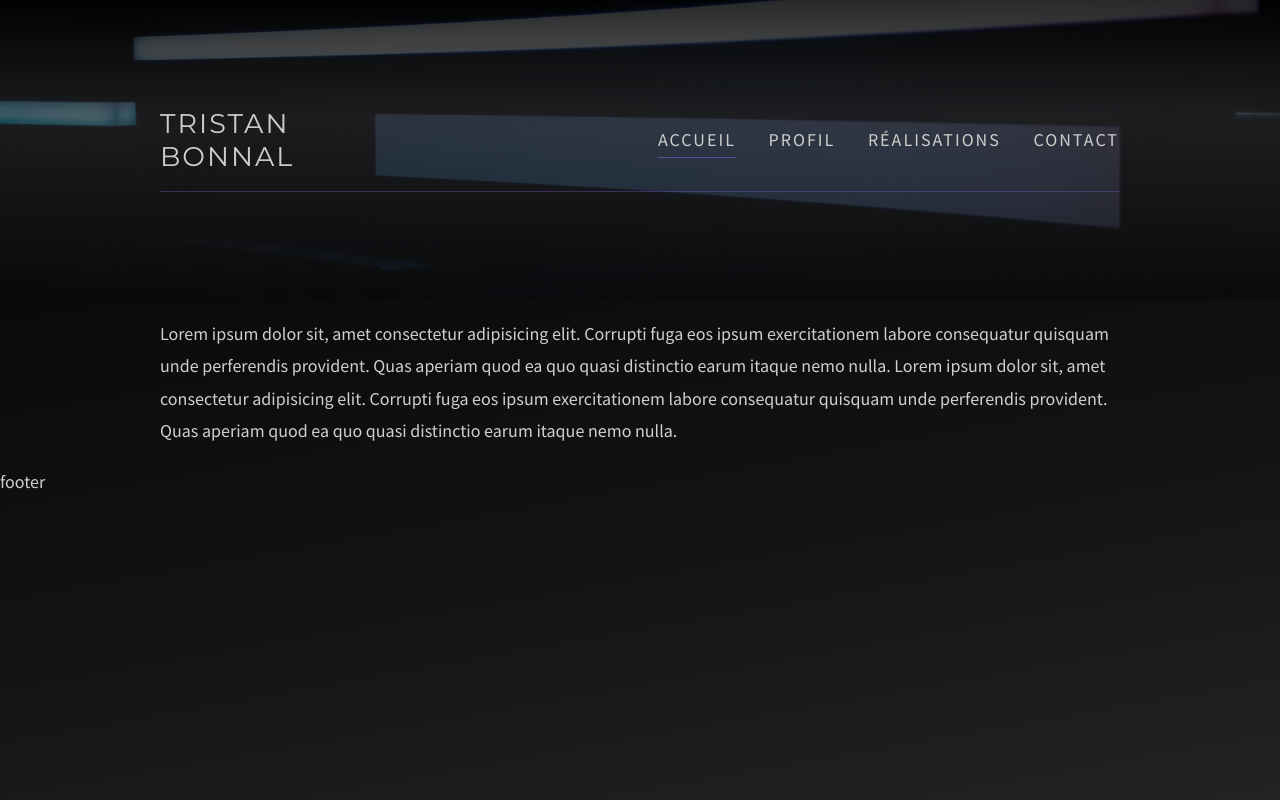
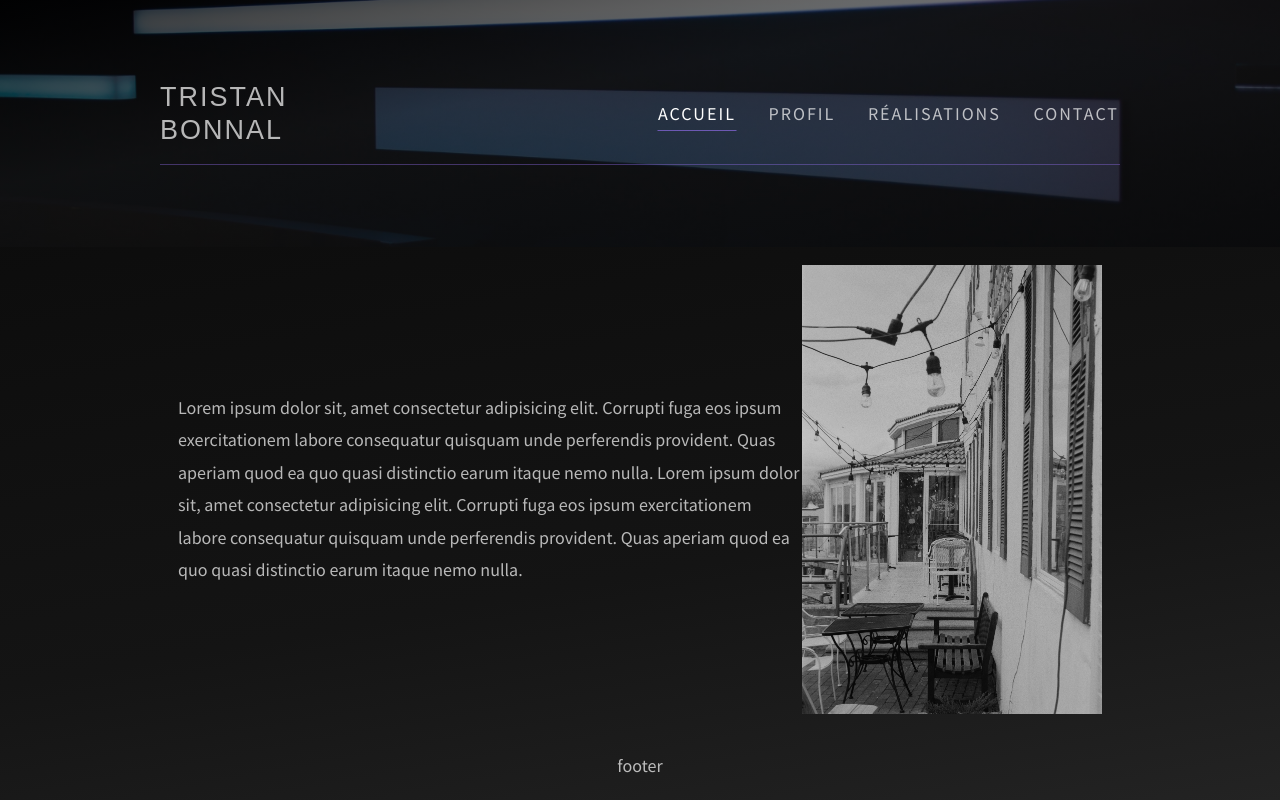
Before and after one commit to TristanBonnal/supreme-enigma, a PHP site: page / in a window 1280 px wide. Run offline with PHP 8.4, Linux system fonts and the light colour scheme.

Commit message:
positions ok

```diff
--- a/assets/css/style.css
+++ b/assets/css/style.css
@@ -4,43 +4,36 @@
     box-sizing: border-box;
 }
 
+html, body {
+    height: 100%;
+}
+
 body {
-    height: 100vh;
-    background: rgb(0,0,0);
-    background: linear-gradient(170deg,rgb(5, 5, 5)  10%, rgb(20, 20, 20) 67%, rgb(35, 35, 35) 100%);font-size: 18px;
-    color: #fff;
-    opacity: 0.8;
+    display: flex;
+    flex-direction: column;
+    justify-content: space-between;
+    background: linear-gradient(170deg,rgb(10, 10, 10)  10%, rgb(20, 20, 20) 67%, rgb(35, 35, 35) 100%);
+    background-repeat: no-repeat;
+    background-attachment: fixed;
+    font-size: 18px;
+    color: rgba(255, 255, 255, 0.7);
     font-family: 'Source Sans Pro', sans-serif;
     font-size: 18px;
     line-height: 1.8em;
 }
 
-a,
-a:visited {
-    color: inherit;
-    text-decoration: none;
-    text-transform: uppercase;
-    letter-spacing: 2px;
-}
-
-
-li {
-    list-style: none;
+.container {
+    width: 75%;
+    margin: 0 auto;
 }
 
 .header {
     display: flex;
     flex-direction: column;
     justify-content: center;
-    background: linear-gradient(180deg, rgba(0, 0, 0, 0.8), rgba(54, 54, 54, 0.6) 39.24%,  rgba(14, 14, 14, 0.6)),
+    background: linear-gradient(170deg, rgba(0, 0, 0, 0.8), rgba(25, 25, 25, 0.6) 39.24%,  rgba(16, 16, 16, 0.6)),
     url(/assets/img/bg.jpg) center/ cover no-repeat;
-    margin-top: 0;
     height: 300px;
-}
-
-.container {
-    width: 75%;
-    margin: 0 auto;
 }
 
 .logo {
@@ -71,16 +64,48 @@ li {
     display: inline-block;
     letter-spacing: 1px;
     border: 1px transparent solid;
-    transition: border-bottom .3s;
+}
+
+p {
+    margin: 1em 0;
+}
+
+a,
+a:visited {
+    color: inherit;
+    text-decoration: none;
+    text-transform: uppercase;
+    letter-spacing: 2px;
+}
+
+li {
+    list-style: none;
 }
 
 .active,
 .nav-item:hover {
     border-bottom: 1px solid rgba(157, 115, 255, 0.6);
+    color: rgba(255, 255, 255, 1);
+    transition: .3s;
 }
 
-p {
-    margin: 1em 0;
+
+.intro {
+    padding: 1em;
+    margin: auto 0;
+    display: flex;
+    justify-content:space-between;
+    align-items: center;
+    /* border-left: 1px solid rgba(157, 115, 255, 0.366); */
+}
+
+.avatar {
+    opacity: 0.8;
+}
+
+
+.footer-text {
+    text-align: center;
 }
 
 
--- a/index.html
+++ b/index.html
@@ -9,10 +9,7 @@
     <link rel="preconnect" href="https://fonts.gstatic.com">
     <link href="https://fonts.googleapis.com/css2?family=Source+Sans+Pro:ital,wght@0,200;0,300;0,400;0,600;0,700;0,900;1,200;1,300;1,400;1,600;1,700&display=swap" rel="stylesheet">
     <link rel="stylesheet" href="assets/css/style.css">
-    <link rel="preconnect" href="https://fonts.googleapis.com">
-    <link rel="preconnect" href="https://fonts.gstatic.com" crossorigin>
-    <link href="https://fonts.googleapis.com/css2?family=Montserrat:ital,wght@0,300;0,400;0,500;0,600;1,400&family=Ubuntu:ital,wght@0,300;0,400;0,500;0,700;1,400;1,500&display=swap" rel="stylesheet">
-</head>
+    </head>
 <body>
     <header class="header">
         <div class="container">
@@ -30,17 +27,18 @@
         </div>
     </header>
     <main>
-        <div class="container">
-            <div class="pres">
-                <p>
+        <div class="container container__main">
+            <section class="intro">
+                <p class="prez">
                     Lorem ipsum dolor sit, amet consectetur adipisicing elit. Corrupti fuga eos ipsum exercitationem labore consequatur quisquam unde perferendis provident. Quas aperiam quod ea quo quasi distinctio earum itaque nemo nulla.
                     Lorem ipsum dolor sit, amet consectetur adipisicing elit. Corrupti fuga eos ipsum exercitationem labore consequatur quisquam unde perferendis provident. Quas aperiam quod ea quo quasi distinctio earum itaque nemo nulla.
                 </p>
-            </div>
+                <img class="avatar" src="/assets/img/avatar.jpg" width="300px" alt="me">
+            </section>
         </div>
     </main>
     <footer>
-        footer
+        <p class="footer-text">footer</p>
     </footer>
 </body>
 </html>
```
Also changed, not shown: assets/img/avatar.jpg (added).
